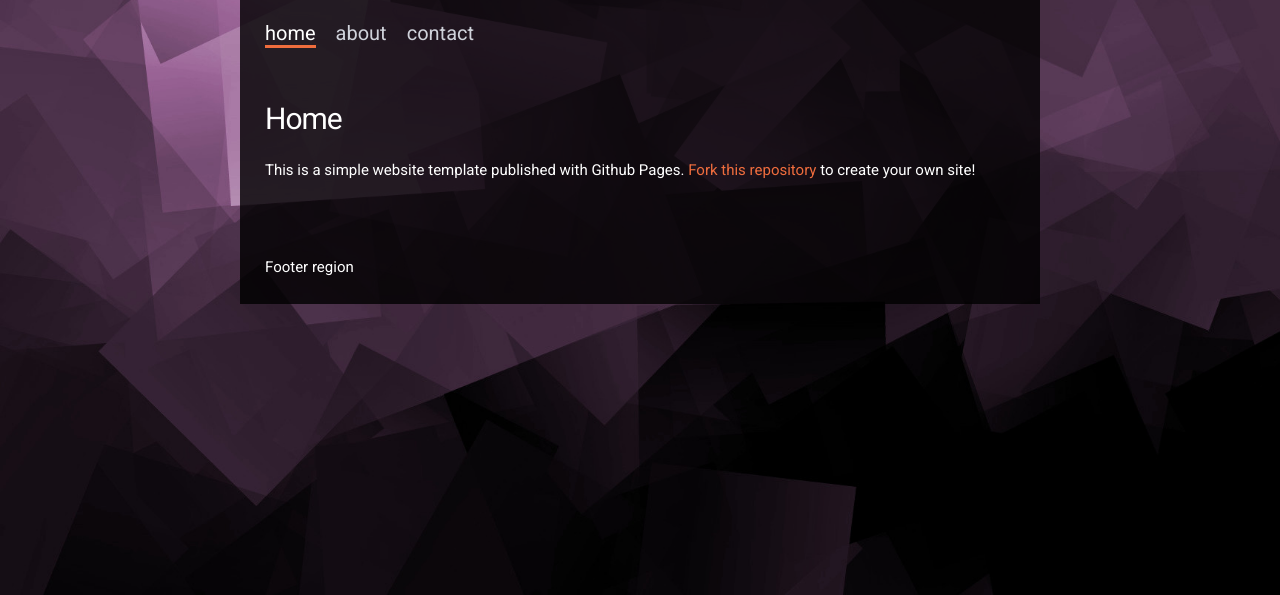
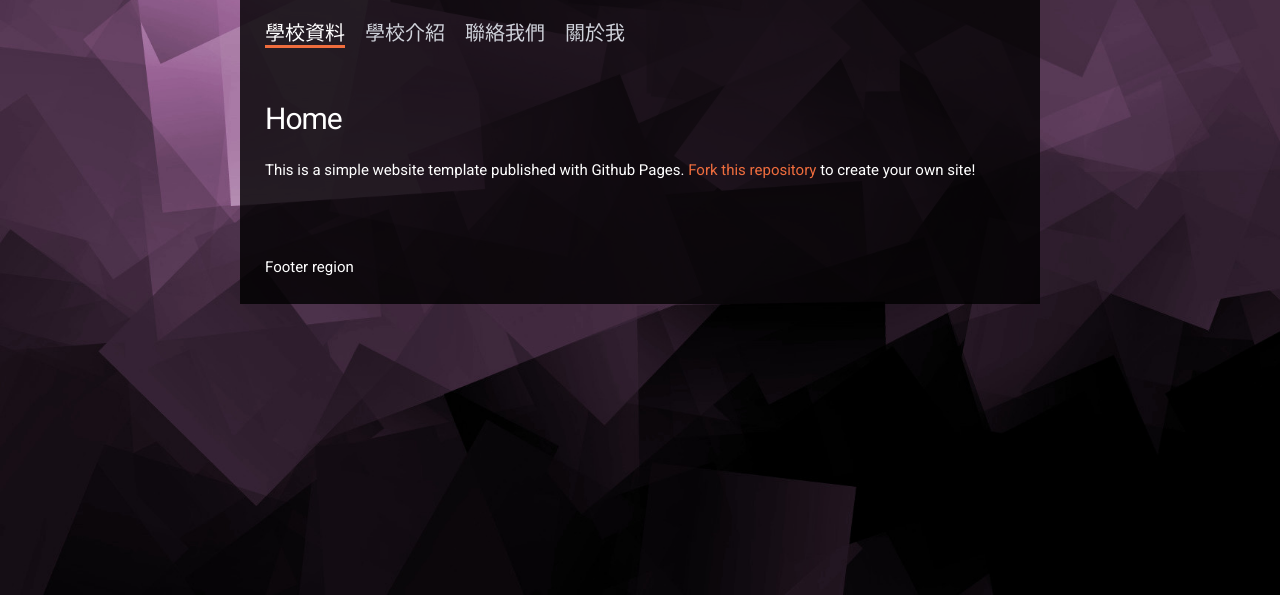
Before and after one commit to AngelinaYen/angelinayen.github.io, a plain HTML site: page index.html in a window 1280 px wide. Shown: the part 205-800 px from the top of the page. Drawn offline with nearby package versions, Linux system fonts and the light colour scheme.

Commit message:
Update index.html

```diff
--- a/index.html
+++ b/index.html
@@ -33,9 +33,10 @@
 
       <!-- Menu link fragment #id should match a div id. Example: <a href="#home"> links to <div id="home"></div>  -->
       <ul class="main-menu">
-        <li><a href="#home">home</a></li>
-        <li><a href="#about">about</a></li>
-        <li><a href="#contact">contact</a></li>
+        <li><a href="#home">學校資料</a></li>
+        <li><a href="#about">學校介紹</a></li>
+        <li><a href="#contact">聯絡我們</a></li>
+        <li><a href="#contact">關於我</a></li>
       </ul>
     </header>
 
```
